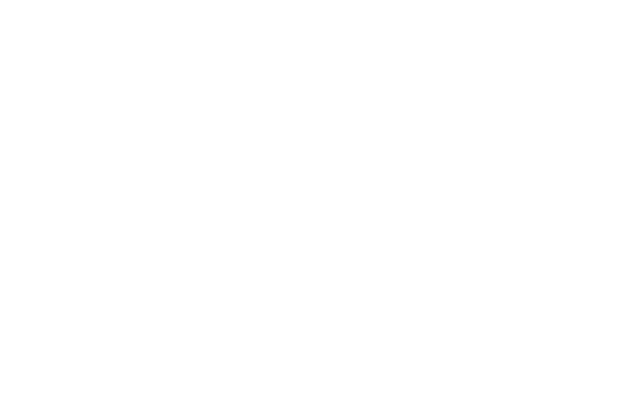
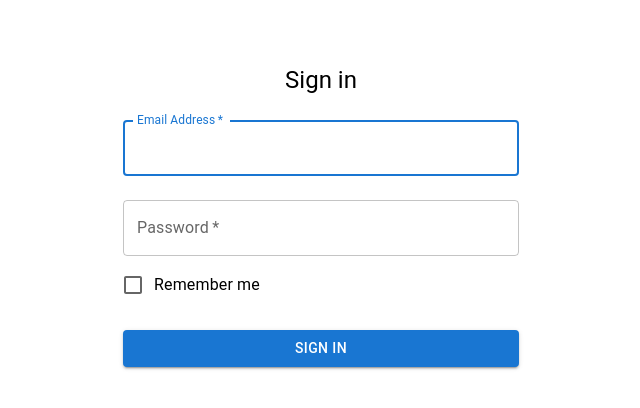
Before and after one commit to Milaweak/WANDERLOOM, a React (Create React App) app: page /login in a window 1280 px wide. Before the commit this address had no page. Shown: the top 408 px of the page, without its empty margins (319-959 px from the left). Built offline with nearby package versions, Linux system fonts and the light colour scheme.

Commit message:
login+ajout route login sur app.js

```diff
--- a/src/App.js
+++ b/src/App.js
@@ -5,6 +5,7 @@
 
 
 import RegistrationForm from './screens/register';
+import Login from "./screens/Login";
 
 function App() {
   return (
@@ -14,6 +15,7 @@
         <Route path="/inscription" element={<RegistrationForm /> } />
         {/*autres routes ici */}
         <Route path="/favoris" element={<FavorisPage />} />
+        <Route path="/login" element={<Login />} />
       </Routes>
     </Router>
   );
--- /dev/null
+++ b/src/screens/Login.jsx
@@ -0,0 +1,72 @@
+import Button from "@mui/material/Button";
+import TextField from "@mui/material/TextField";
+import FormControlLabel from "@mui/material/FormControlLabel";
+import Checkbox from "@mui/material/Checkbox";
+import Box from "@mui/material/Box";
+import Typography from "@mui/material/Typography";
+import Container from "@mui/material/Container";
+
+const Login = () => {
+  const handleSubmit = (event) => {
+    event.preventDefault();
+    const data = new FormData(event.currentTarget);
+    console.log({
+      email: data.get("email"),
+      password: data.get("password"),
+    });
+  };
+
+  return (
+    <Container component="main" maxWidth="xs">
+      <Box
+        sx={{
+          marginTop: 8,
+          display: "flex",
+          flexDirection: "column",
+          alignItems: "center",
+        }}
+      >
+        <Typography component="h1" variant="h5">
+          Sign in
+        </Typography>
+        <Box component="form" onSubmit={handleSubmit} noValidate sx={{ mt: 1 }}>
+          <TextField
+            margin="normal"
+            required
+            fullWidth
+            id="email"
+            label="Email Address"
+            name="email"
+            autoComplete="email"
+            autoFocus
+          />
+          <TextField
+            margin="normal"
+            required
+            fullWidth
+            name="password"
+            label="Password"
+            type="password"
+            id="password"
+            autoComplete="current-password"
+          />
+          <FormControlLabel
+            control={<Checkbox value="remember" color="primary" />}
+            label="Remember me"
+          />
+          <Button className=""
+            type="submit"
+            fullWidth
+            variant="contained"
+            sx={{ mt: 3, mb: 2 }}
+
+          >
+            Sign In
+          </Button>
+        </Box>
+      </Box>
+    </Container>
+  );
+};
+
+export default Login;
--- a/src/screens/home.jsx
+++ b/src/screens/home.jsx
@@ -36,9 +36,19 @@
           {/* Ajoutez plus de cartes de jeux ici */}
         </div>
         <Link
-              to="/inscription"
-              className="mt-4 inline-block bg-blue-500 text-white px-4 py-2 rounded-lg hover:bg-blue-600 transition duration-300"
-            > S'inscrire </Link>
+          to="/inscription"
+          className="mt-4 inline-block bg-blue-500 text-white px-4 py-2 rounded-lg hover:bg-blue-600 transition duration-300"
+        >
+          {" "}
+          S'inscrire{" "}
+        </Link>
+        <Link
+          to="/Login"
+          className="mt-4 inline-block bg-blue-500 text-white px-4 py-2 rounded-lg hover:bg-blue-600 transition duration-300"
+        >
+          {" "}
+          login{" "}
+        </Link>
       </div>
     </div>
   );
```
